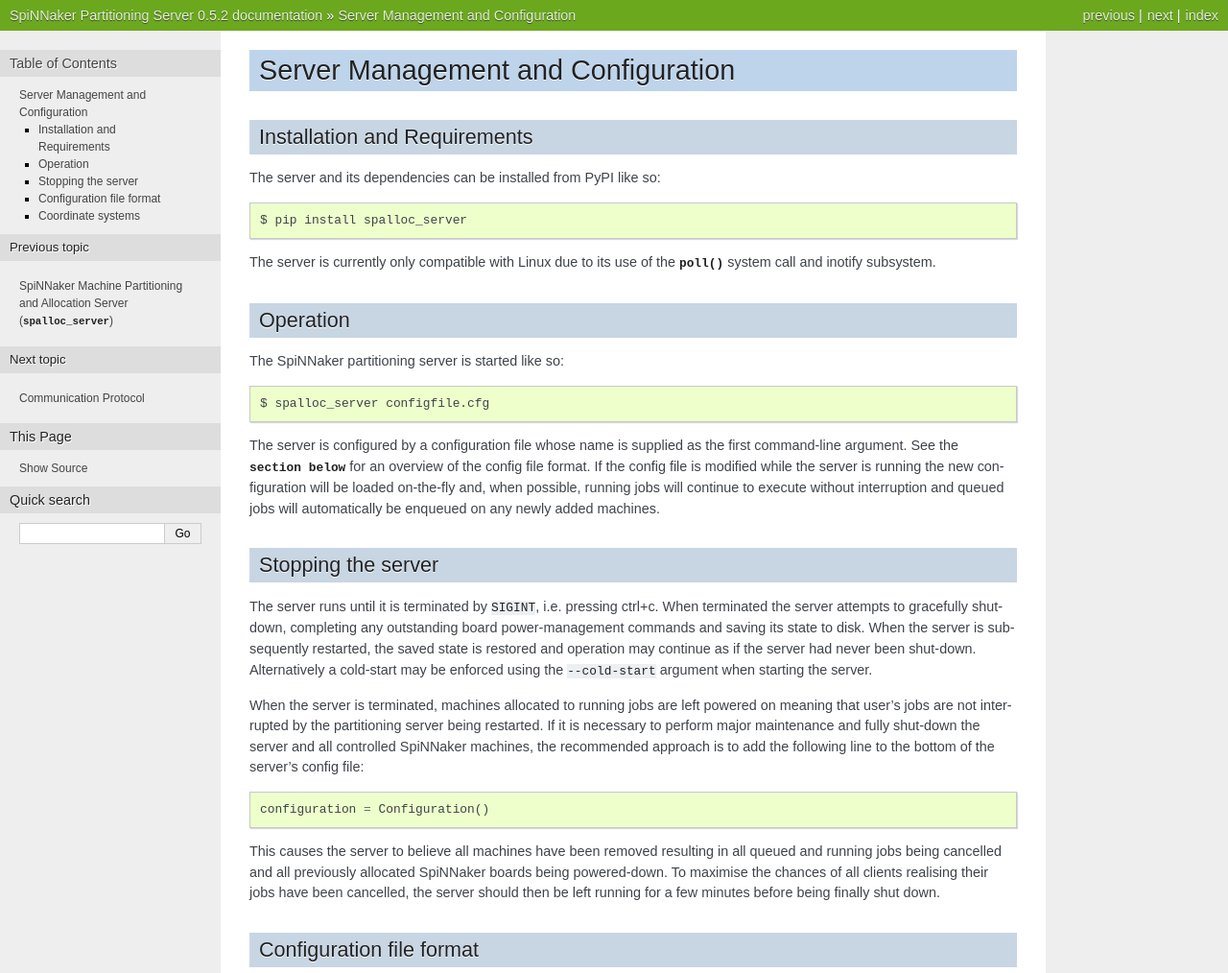
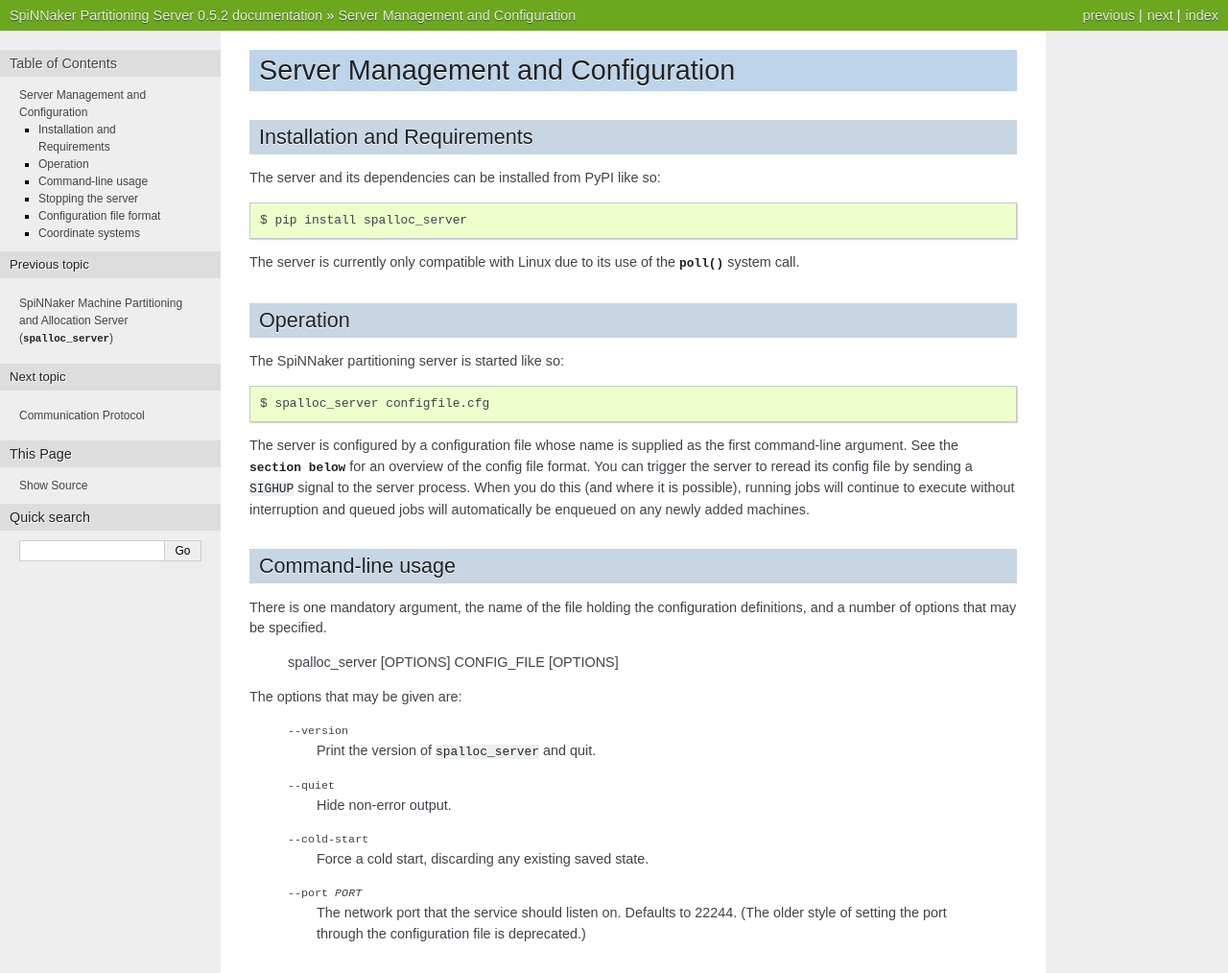
Before and after one commit to project-rig/spalloc_server, a Sphinx documentation site: the page built from docs/source/management.rst, in a window 1280 px wide and 1400 px high, cut to the strip 0-1014 px from the top of the window. Shown: the whole strip at 96% size. Built offline with Sphinx 7.4.7, drawn with Linux system fonts in a browser that asks for light colours; the version number is read from the project's files by our own code.

Commit message:
Document the command line, and note that port is a CLI option.

```diff
--- a/docs/source/management.rst
+++ b/docs/source/management.rst
@@ -9,7 +9,7 @@
     $ pip install spalloc_server
 
 The server is currently only compatible with Linux due to its use of the
-:py:func:`~select.poll` system call and inotify subsystem.
+:py:func:`~select.poll` system call.
 
 
 Operation
@@ -21,11 +21,28 @@
 
 The server is configured by a configuration file whose name is supplied as the
 first command-line argument. See the :py:mod:`section below
-<spalloc_server.configuration>` for an overview of the config file
-format. If the config file is modified while the server is running the new
-configuration will be loaded on-the-fly and, when possible, running jobs will
-continue to execute without interruption and queued jobs will automatically be
-enqueued on any newly added machines.
+<spalloc_server.configuration>` for an overview of the config file format.
+You can trigger the server to reread its config file by sending a ``SIGHUP``
+signal to the server process. When you do this (and where it is possible),
+running jobs will continue to execute without interruption and queued jobs will
+automatically be enqueued on any newly added machines.
+
+Command-line usage
+------------------
+
+There is one mandatory argument, the name of the file holding the configuration
+definitions, and a number of options that may be specified.
+
+    spalloc_server [OPTIONS] CONFIG_FILE [OPTIONS]
+
+The options that may be given are:
+
+  --version     Print the version of ``spalloc_server`` and quit.
+  --quiet       Hide non-error output.
+  --cold-start  Force a cold start, discarding any existing saved state.
+  --port PORT   The network port that the service should listen on. Defaults
+                to 22244. (The older style of setting the port through the
+                configuration file is deprecated.)
 
 Stopping the server
 -------------------
```
Also changed, not shown: 2 other files.
